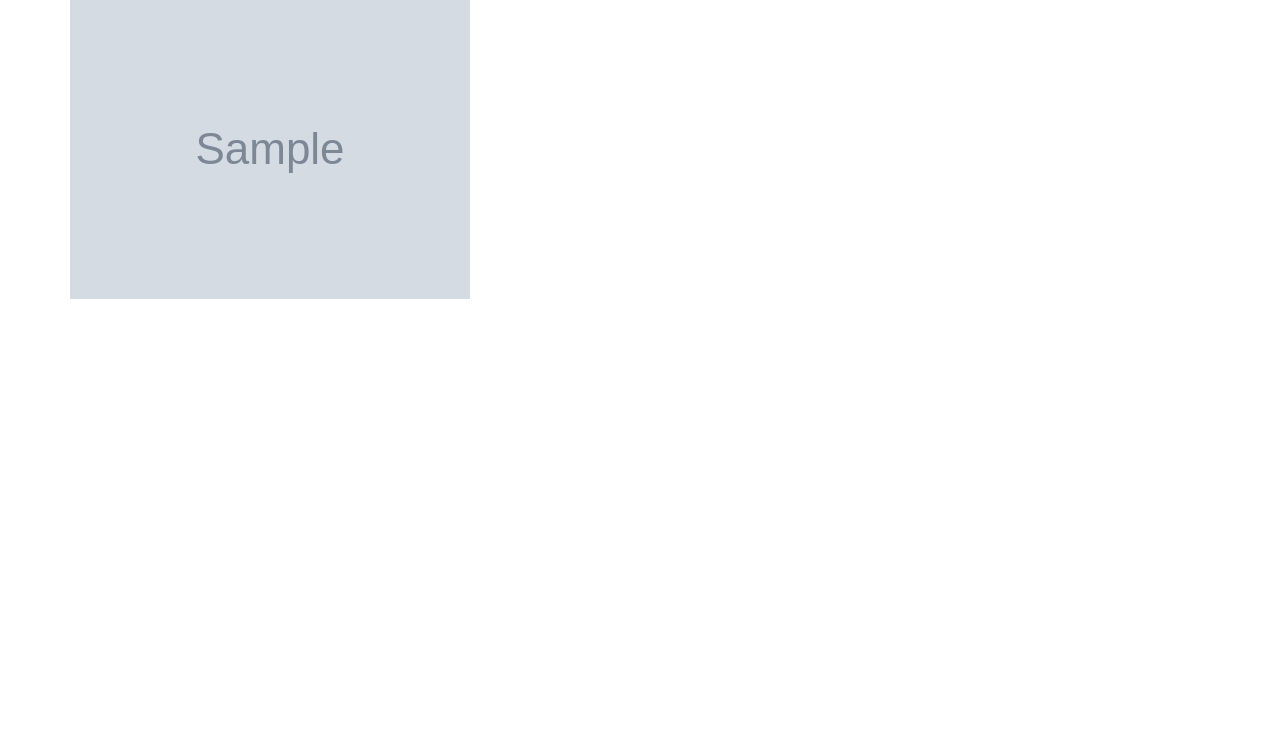
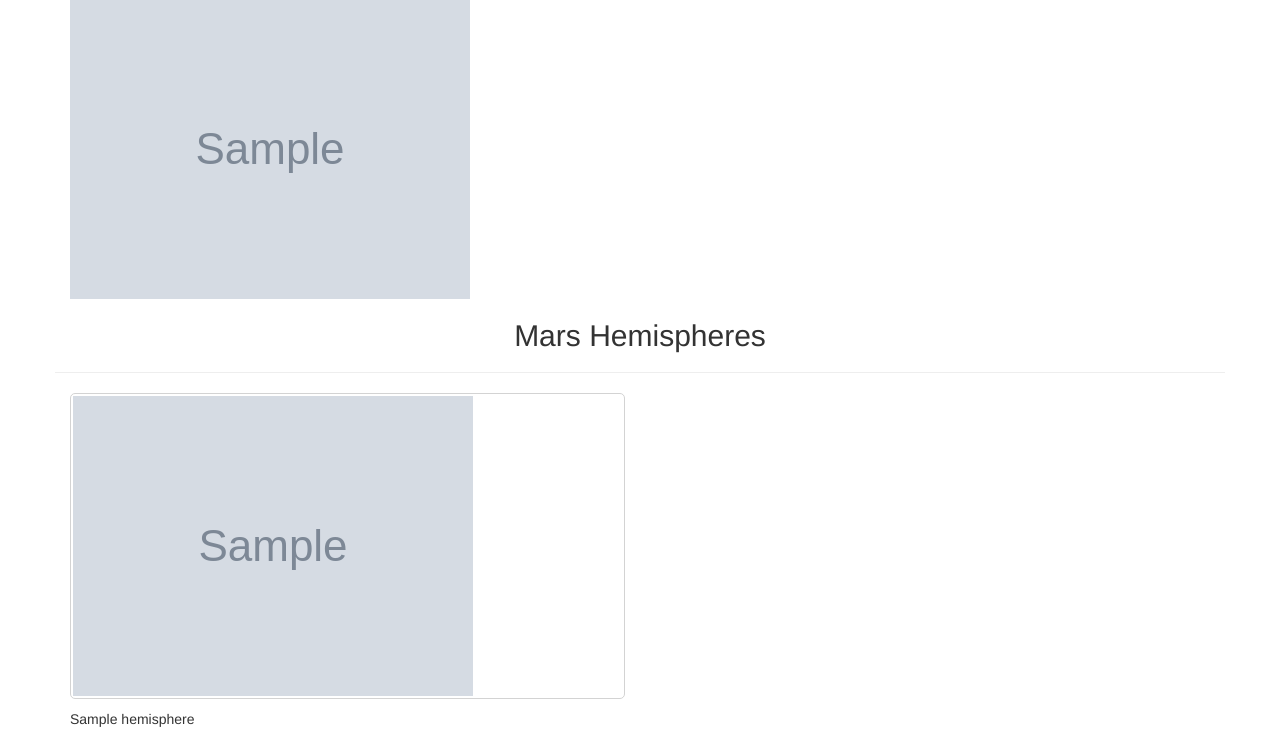
Before and after one commit to cedoula/Mission-to-Mars, a Flask app: page / in a window 1280 px wide. Shown: the part 468-1207 px from the top of the page. Before the commit the page ends 767 px from the top, so only its background shows below. Run offline with Flask 2, Linux system fonts and the light colour scheme; grey boxes marked "Sample" are stand-in pictures; a database or web service that is not in the repository returns one stand-in record (values such as "Sample title"); some libraries are stand-ins or nearby versions.

Commit message:
Updated index.html with hemispheres data.

```diff
--- a/templates/index.html
+++ b/templates/index.html
@@ -42,6 +42,27 @@
                 </div>
             </div>
         </div>
+        <!-- Hemisphere Info -->
+        <div class=row id="mars-hemispheres">
+            <!-- Subtitle -->
+            <div class="col-md-12">
+                <div class="row" id="hemisphere_title">
+                    <h2 style="text-align:center;">Mars Hemispheres</h2>
+                    <hr style="width:100%">
+                </div>
+            </div>
+            <!-- Hemisphere images -->
+            {% for hemisphere in mars.hemisphere_image_info %}
+                <div class="col-md-6">
+                    <figure class="img-responsive">
+                        <p style="border: 1px solid lightgrey;border-radius: 5px;padding:2px;">
+                            <img src="{{hemisphere.img_url}}" class="img-responsive" alt="Responsive image">
+                            <figcaption align="left">{{hemisphere.title}}</figcaption>
+                        </p>
+                    </figure>
+                </div>
+            {% endfor %}
+        </div>
     </div>
 </body>
 </html>
```
Also changed, not shown: scraping.py (+29 -24 lines).
